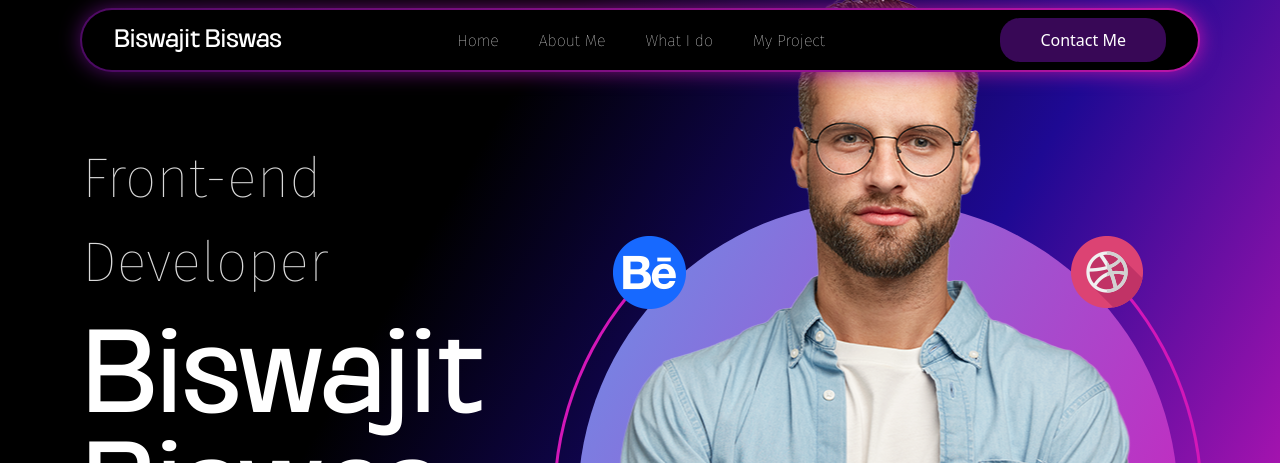
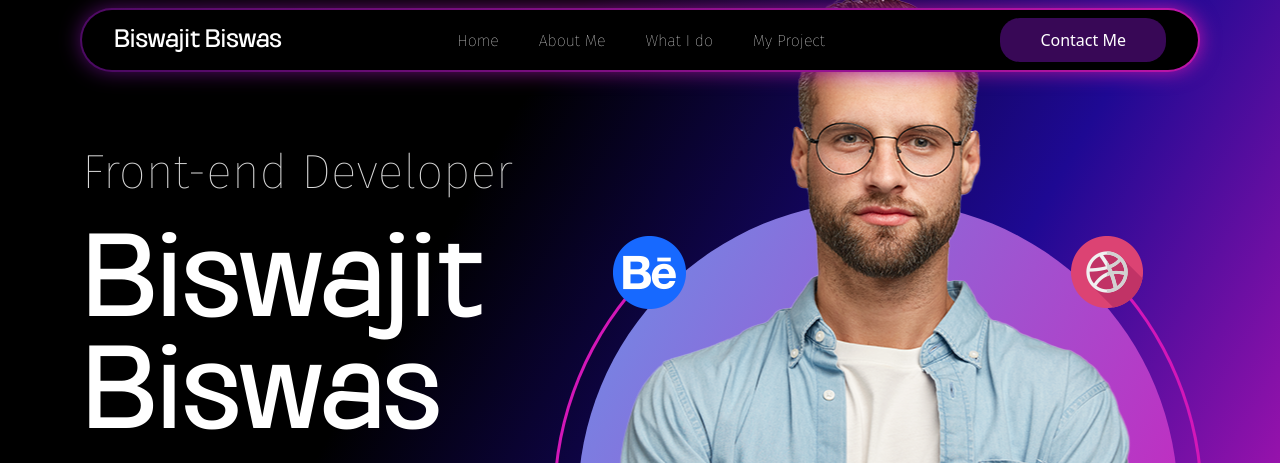
Before and after one commit to Biswajitbp6092/Biswajit-portfolio, a website: page index.html in a window 1280 px wide. Shown: the top 463 px of the page. Drawn offline with nearby package versions, Linux system fonts and the light colour scheme.

Commit message:
banner heding font size change

```diff
--- a/style.scss
+++ b/style.scss
@@ -87,7 +87,7 @@ body{
 
 .banner-section{
     width: 100%;
-    height: 90vh;
+    height: 100vh;
     background: linear-gradient(120deg,$body-black, $body-black, $primary-color-2,$primary-color);
     position: relative;
     top: 0;
@@ -103,7 +103,7 @@ body{
                         font-style: normal;
                         font-display: swap;
                         color: $body-white-secondary;
-                        font-size: 3.5rem;
+                        font-size: 3rem;
                     }
                     .banner-heding{
                         font-family: 'Oddlini';
```
Also changed, not shown: style.css.
